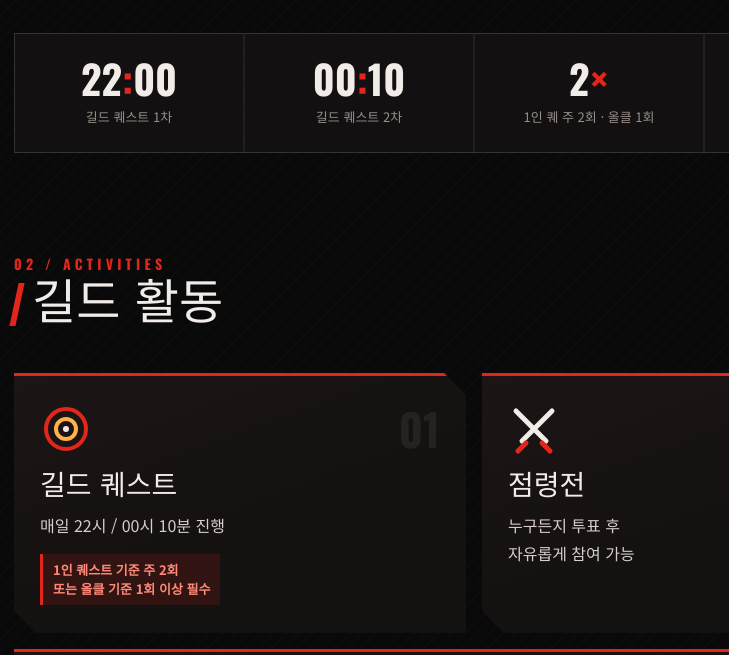
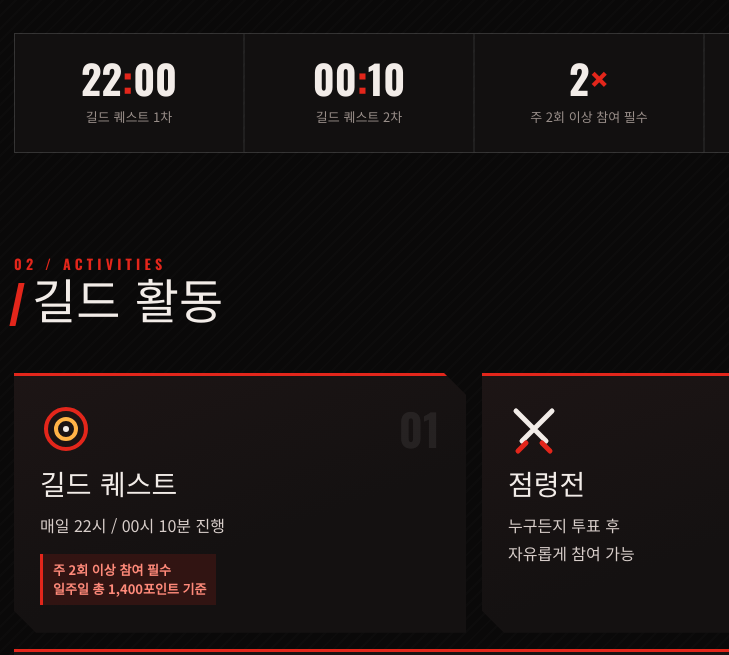
Before and after one commit to yar-talesrunner/yar-talesrunner.github.io, a plain HTML site: page index.html in a window 1280 px wide. Shown: the part 1245-1900 px from the top of the page, 166-895 px from the left. Drawn offline with nearby package versions, Linux system fonts and the light colour scheme; a web font is replaced by a local one.

Commit message:
길드 퀘스트 기준 변경 (주 2회, 1,400포인트)
Co-Authored-By: Claude Opus 5.5 <noreply@anthropic.com>

```diff
--- a/index.html
+++ b/index.html
@@ -306,7 +306,7 @@ footer b{font:800 22px var(--title);letter-spacing:.3em;text-indent:.3em;color:v
     <div class="stats reveal">
       <div><b>22<i>:</i>00</b><small>길드 퀘스트 1차</small></div>
       <div><b>00<i>:</i>10</b><small>길드 퀘스트 2차</small></div>
-      <div><b>2<i>×</i></b><small>1인 퀘 주 2회 · 올클 1회</small></div>
+      <div><b>2<i>×</i></b><small>주 2회 이상 참여 필수</small></div>
       <div><b>FREE</b><small>점령전 자유 참여</small></div>
     </div>
   </section>
@@ -318,7 +318,7 @@ footer b{font:800 22px var(--title);letter-spacing:.3em;text-indent:.3em;color:v
         <div class="top"><svg class="ic" viewBox="0 0 52 52" aria-hidden="true"><circle cx="26" cy="26" r="20" fill="none" stroke="#e3261b" stroke-width="4"/><circle cx="26" cy="26" r="10" fill="none" stroke="#ffb347" stroke-width="4"/><circle cx="26" cy="26" r="3" fill="#f2ece8"/></svg><span class="num">01</span></div>
         <h3>길드 퀘스트</h3>
         <p>매일 22시 / 00시 10분 진행</p>
-        <span class="warn">1인 퀘스트 기준 주 2회<br>또는 올클 기준 1회 이상 필수</span>
+        <span class="warn">주 2회 이상 참여 필수<br>일주일 총 1,400포인트 기준</span>
       </article>
       <article class="card reveal">
         <div class="top"><svg class="ic" viewBox="0 0 52 52" aria-hidden="true"><path d="M8 8l30 30M44 8L14 38" stroke="#f2ece8" stroke-width="5" stroke-linecap="round"/><path d="M34 40l8 8M18 40l-8 8" stroke="#e3261b" stroke-width="5" stroke-linecap="round"/></svg><span class="num">02</span></div>
@@ -406,7 +406,7 @@ footer b{font:800 22px var(--title);letter-spacing:.3em;text-indent:.3em;color:v
     <div class="h2 reveal"><div class="no">06 / FAQ</div><h2>자주 묻는 질문</h2></div>
     <div class="faq reveal">
       <details><summary><span>뉴비도 가입할 수 있나요?</span></summary><p>네, 뉴비 환영합니다.</p></details>
-      <details><summary><span>길드 퀘스트는 얼마나 참여해야 하나요?</span></summary><p>매일 22시 / 00시 10분에 진행하고, 1인 퀘스트 기준 주 2회 또는 올클 기준 1회 이상은 필수입니다.</p></details>
+      <details><summary><span>길드 퀘스트는 얼마나 참여해야 하나요?</span></summary><p>매일 22시 / 00시 10분에 진행하고, 주 2회 이상 길드 퀘스트 참여가 필수이며, 일주일 동안 총 1,400포인트가 기준입니다.</p></details>
       <details><summary><span>점령전은 꼭 나가야 하나요?</span></summary><p>아니요. 누구든지 투표 후 자유롭게 참여할 수 있습니다.</p></details>
       <details><summary><span>문의했는데 답이 없어요.</span></summary><p>쪽겁 · 친겁 상태인지 확인해 주세요. 모대겁과 쪽지를 풀어 놔야 답장을 드릴 수 있습니다.</p></details>
     </div>
```
